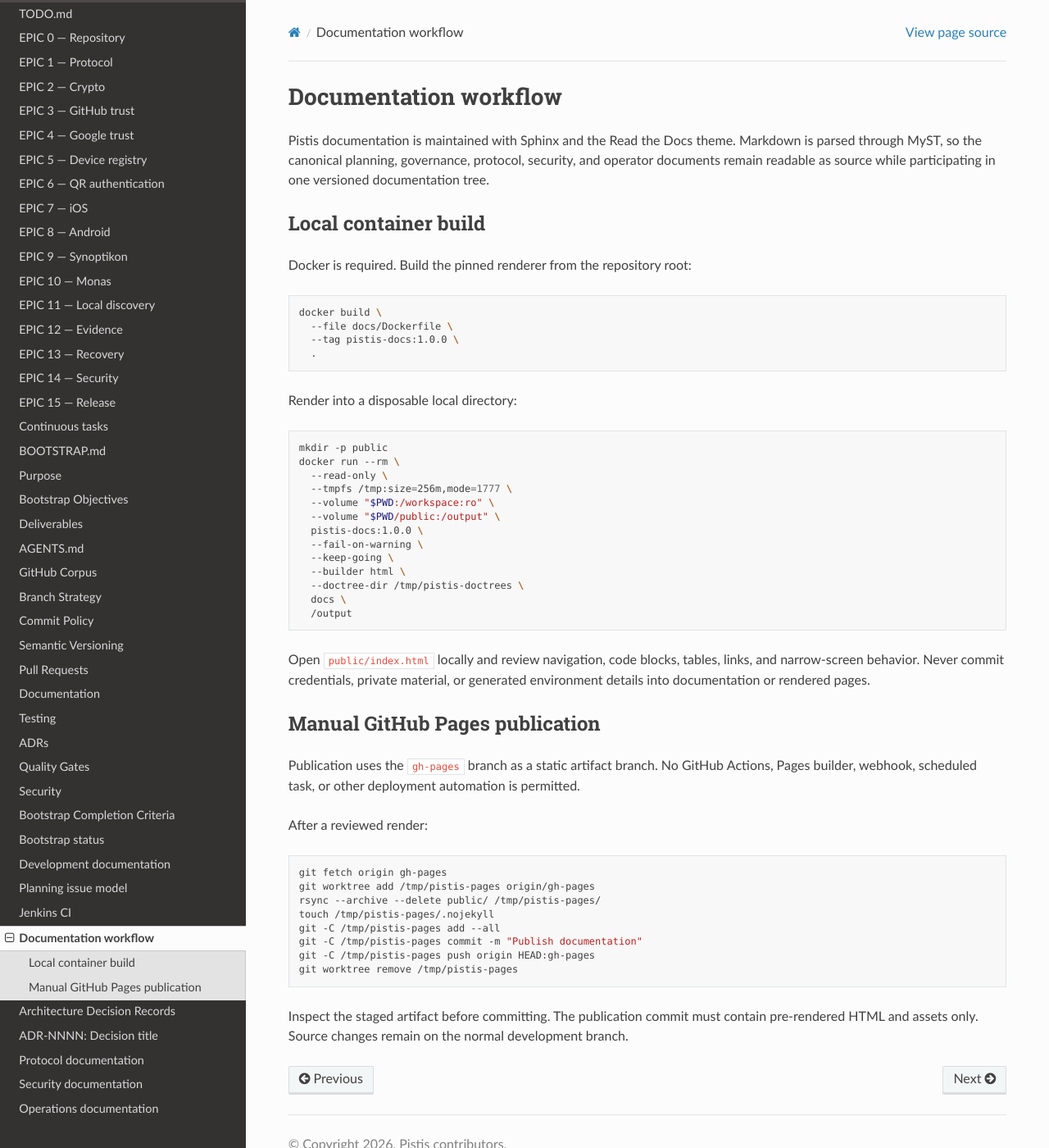
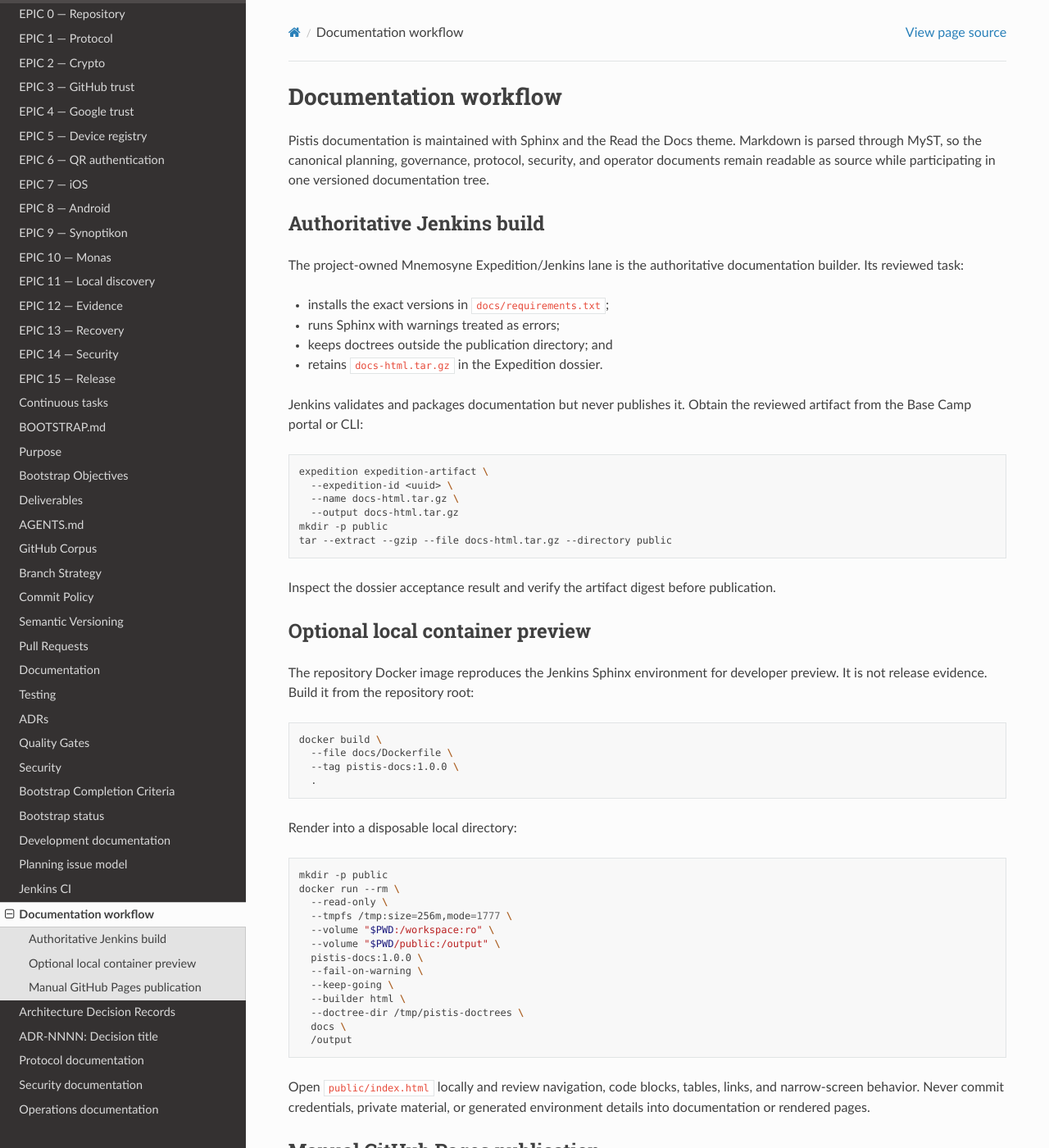
Before and after one commit to sagrudd/pistis, a Sphinx documentation site: the page built from docs/development/documentation.md, in a window 1280 px wide and 1400 px high. Shown: the whole window at 82% size. Built offline with Sphinx 7.4.7 and the Read the Docs theme 3.1.0, drawn with Linux system fonts in a browser that asks for light colours; the version number could not be read and is left out; some of the changed text lies outside the part shown.

Commit message:
Make Jenkins authoritative for documentation builds

````diff
--- a/docs/README.md
+++ b/docs/README.md
@@ -1,8 +1,9 @@
 # Pistis documentation
 
 This directory is a Sphinx project rendered with the Read the Docs theme.
-Follow `development/documentation.md`; local rendering uses the pinned Docker
-image and GitHub Pages receives only manually published, pre-rendered HTML.
+Follow `development/documentation.md`; Jenkins produces the authoritative
+pre-rendered artifact, the pinned Docker image supports optional local preview,
+and GitHub Pages receives only manually published HTML.
 
 - `BOOTSTRAP.md`: repository bootstrap contract.
 - `BOOTSTRAP_STATUS.md`: delivered bootstrap controls and validation evidence.
--- a/docs/development/documentation.md
+++ b/docs/development/documentation.md
@@ -5,9 +5,36 @@ Markdown is parsed through MyST, so the canonical planning, governance,
 protocol, security, and operator documents remain readable as source while
 participating in one versioned documentation tree.
 
-## Local container build
+## Authoritative Jenkins build
 
-Docker is required. Build the pinned renderer from the repository root:
+The project-owned Mnemosyne Expedition/Jenkins lane is the authoritative
+documentation builder. Its reviewed task:
+
+- installs the exact versions in `docs/requirements.txt`;
+- runs Sphinx with warnings treated as errors;
+- keeps doctrees outside the publication directory; and
+- retains `docs-html.tar.gz` in the Expedition dossier.
+
+Jenkins validates and packages documentation but never publishes it. Obtain the
+reviewed artifact from the Base Camp portal or CLI:
+
+```sh
+expedition expedition-artifact \
+  --expedition-id <uuid> \
+  --name docs-html.tar.gz \
+  --output docs-html.tar.gz
+mkdir -p public
+tar --extract --gzip --file docs-html.tar.gz --directory public
+```
+
+Inspect the dossier acceptance result and verify the artifact digest before
+publication.
+
+## Optional local container preview
+
+The repository Docker image reproduces the Jenkins Sphinx environment for
+developer preview. It is not release evidence. Build it from the repository
+root:
 
 ```sh
 docker build \
@@ -44,7 +71,7 @@ Publication uses the `gh-pages` branch as a static artifact branch. No GitHub
 Actions, Pages builder, webhook, scheduled task, or other deployment automation
 is permitted.
 
-After a reviewed render:
+After downloading and reviewing the Jenkins artifact:
 
 ```sh
 git fetch origin gh-pages
````
Also changed, not shown: AGENTS.md (+5 -3 lines), CONTRIBUTING.md (+3 -2 lines).
